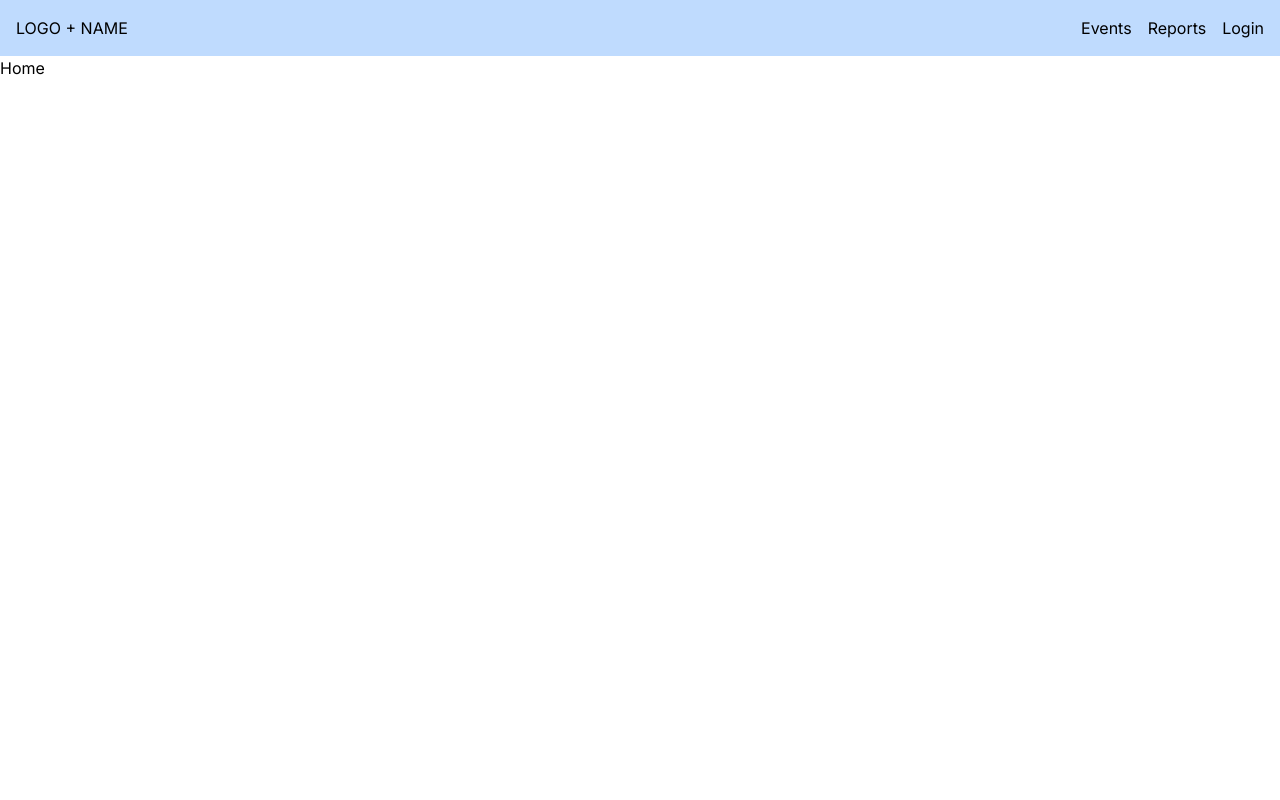
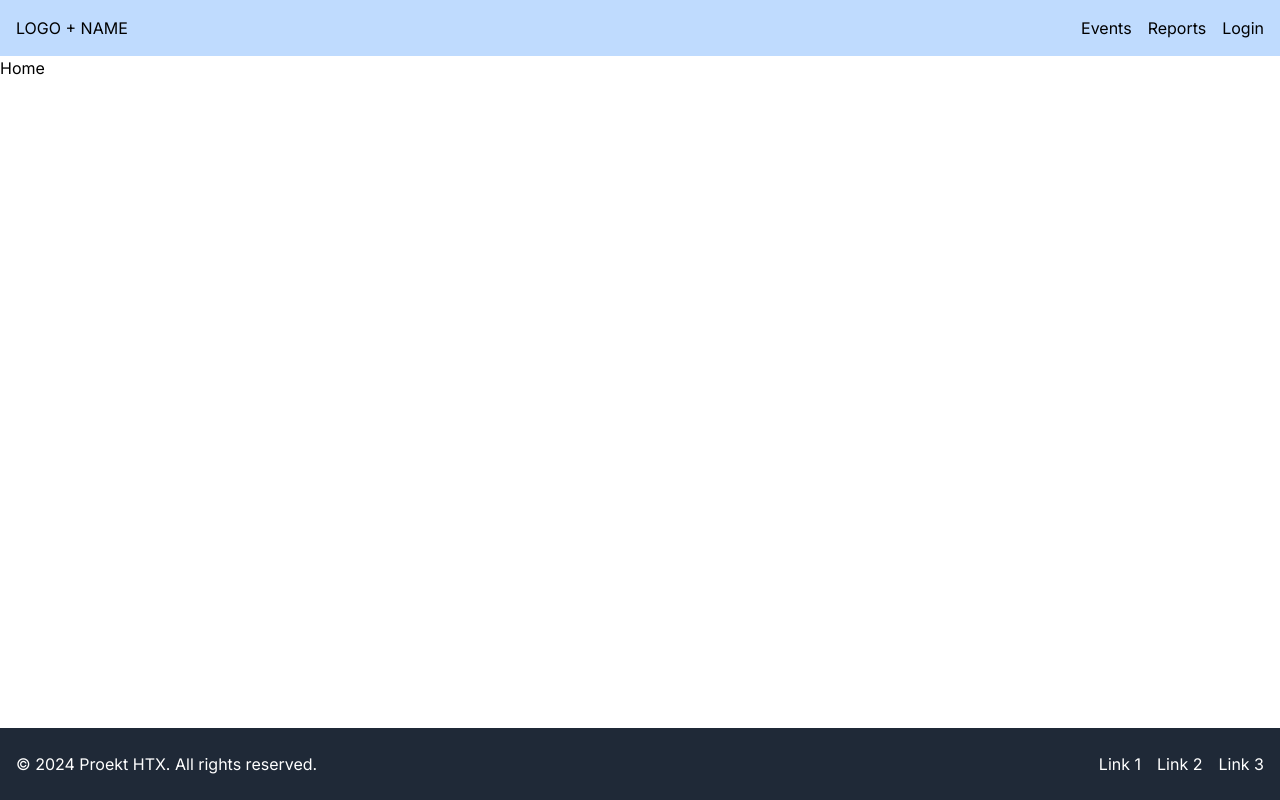
Before and after one commit to krsultov/CtrlAltDefeat-HTX, a Next.js app in the folder ctrlaltdefeat-htx/: page / in a window 1280 px wide. Built offline with nearby package versions, Linux system fonts and the light colour scheme.

Commit message:
add footer

```diff
--- /dev/null
+++ b/ctrlaltdefeat-htx/app/(components)/Footer.jsx
@@ -0,0 +1,19 @@
+import Link from 'next/link';
+import React from 'react';
+
+const Footer = () => {
+  return (
+    <footer className="bg-gray-800 py-2">
+      <div className="flex justify-between p-4 items-center space-x-4">
+        <p className="text-white">© 2024 Proekt HTX. All rights reserved.</p>
+        <div className='space-x-4 text-white'>
+          <Link href="#Link1">Link 1</Link>
+          <Link href="#Link2">Link 2</Link>
+          <Link href="#Link3">Link 3</Link>
+        </div>
+      </div>
+    </footer>
+  );
+};
+
+export default Footer;
--- a/ctrlaltdefeat-htx/app/layout.js
+++ b/ctrlaltdefeat-htx/app/layout.js
@@ -1,6 +1,7 @@
 import { Inter } from "next/font/google";
 import "./globals.css";
 import Navigation from "@/app/(components)/Navigation";
+import Footer from "@/app/(components)/Footer";
 
 const inter = Inter({ subsets: ["latin"] });
 
@@ -16,6 +17,7 @@ export default function RootLayout({ children }) {
       <div className="flex flex-col h-screen max-h-screen">
         <Navigation/>
         <div className="flex-grow overflow-y-auto bg-accent-1 text-default-text">{children}</div>
+        <Footer/>
       </div>
       </body>
     </html>
```
